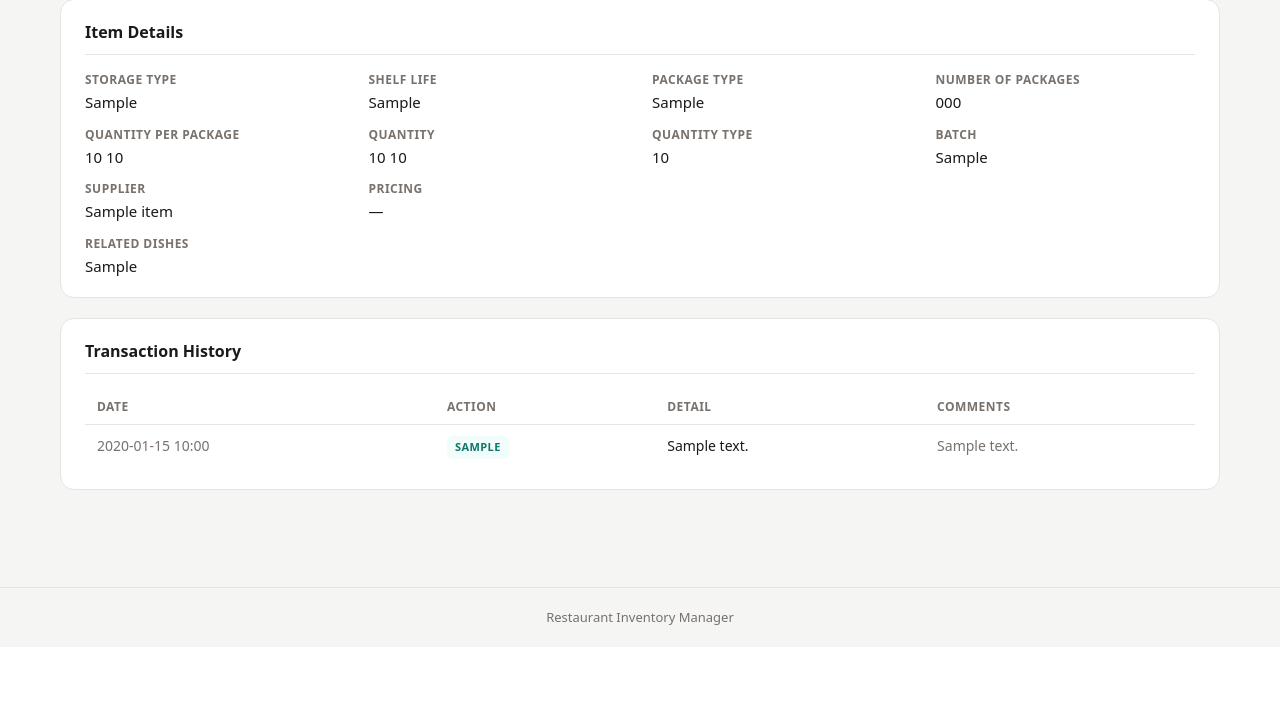
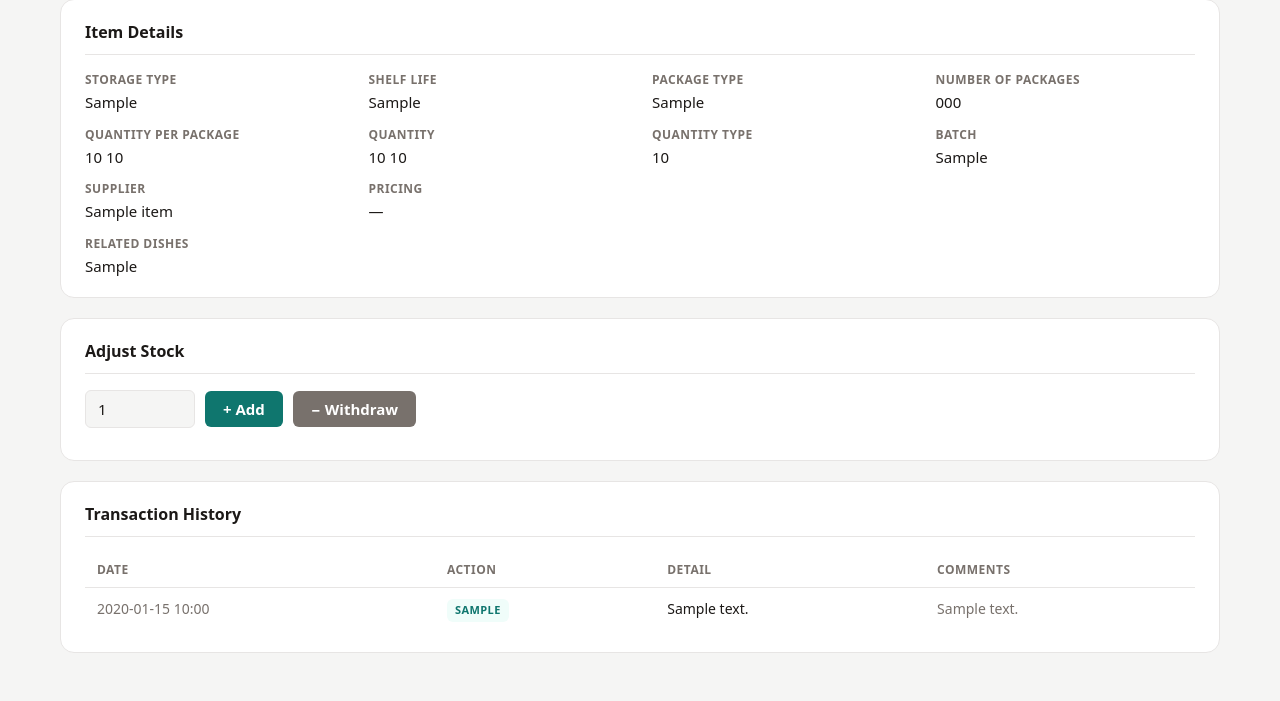
Before and after one commit to Eric-936/inventory-manager, a FastAPI app: template app/templates/detail.html in a window 1280 px wide. Shown: the part 153-854 px from the top of the page. Before the commit the page ends 778 px from the top, so only its background shows below. Run offline with FastAPI, Linux system fonts and the light colour scheme; the template is opened without the code that fills it: most values are stand-ins (such as "Sample title", 1, 10 or a date in 2020).

Commit message:
Move stock controls from homepage cards to item detail page
- Remove inline [-][1][+] stock controls and JS from index.html
- Add dedicated "Adjust Stock" section with Add/Withdraw buttons to detail.html
- Fix banner-to-image gap on urgency cards

Co-Authored-By: Claude Sonnet 4.6 <noreply@anthropic.com>

```diff
--- a/app/templates/detail.html
+++ b/app/templates/detail.html
@@ -28,7 +28,7 @@
     </div>
     <div class="detail-row">
       <dt class="detail-label">Number of packages</dt>
-      <dd class="detail-value">{{ item.number_of_packages if item.number_of_packages is not none else '—' }}</dd>
+      <dd class="detail-value" id="pkg-display">{{ item.number_of_packages if item.number_of_packages is not none else '—' }}</dd>
     </div>
     <div class="detail-row">
       <dt class="detail-label">Quantity per package</dt>
@@ -68,6 +68,20 @@
   </dl>
 </section>
 
+{# ── Stock control ── #}
+<section class="detail-section"
+         data-item-id="{{ item.item_id }}"
+         data-packages="{{ item.number_of_packages if item.number_of_packages is not none else 0 }}"
+         id="stock-control">
+  <h2 class="section-title">Adjust Stock</h2>
+  <div class="stock-row">
+    <input class="qty-input" id="adj-amount" type="number" min="1" value="1" placeholder="Qty" />
+    <button class="btn btn-add" type="button" id="btn-add">+ Add</button>
+    <button class="btn btn-withdraw" type="button" id="btn-withdraw">− Withdraw</button>
+  </div>
+  <div class="stock-msg" id="stock-msg" aria-live="polite"></div>
+</section>
+
 {# ── Transaction history ── #}
 <section class="detail-section">
   <h2 class="section-title">Transaction History</h2>
@@ -99,5 +113,61 @@
   {% endif %}
 </section>
 
+<script>
+  const section   = document.getElementById('stock-control');
+  const itemId    = section.dataset.itemId;
+  const amountEl  = document.getElementById('adj-amount');
+  const msgEl     = document.getElementById('stock-msg');
+  let currentPkgs = parseInt(section.dataset.packages, 10) || 0;
+
+  document.getElementById('btn-add').addEventListener('click', () => adjustStock(1));
+  document.getElementById('btn-withdraw').addEventListener('click', () => adjustStock(-1));
+
+  async function adjustStock(delta) {
+    const amount = parseInt(amountEl.value, 10);
+    if (!amount || amount < 1) return;
+
+    const newPkgs = currentPkgs + delta * amount;
+    if (newPkgs < 0) { showMsg('Not enough stock', 'error'); return; }
+
+    const buttons = section.querySelectorAll('.btn');
+    buttons.forEach(b => b.disabled = true);
+
+    try {
+      const res = await fetch(`/api/inventory/${itemId}`, {
+        method: 'PUT',
+        headers: { 'Content-Type': 'application/json' },
+        body: JSON.stringify({ number_of_packages: newPkgs }),
+      });
+      if (!res.ok) throw new Error();
+      const data = await res.json();
+
+      currentPkgs = newPkgs;
+
+      const pkgDisplay = document.getElementById('pkg-display');
+      if (pkgDisplay) pkgDisplay.textContent = newPkgs;
+
+      const qtyDisplay = document.getElementById('current-qty-display');
+      if (qtyDisplay && data.quantity != null) {
+        const q = Math.round(data.quantity * 1e6) / 1e6;
+        const qStr = q === Math.floor(q) ? Math.floor(q) : q;
+        qtyDisplay.textContent = `${qStr} {{ item.quantity_type }}`;
+      }
+
+      showMsg(delta > 0 ? `+${amount} package(s) added` : `−${amount} package(s) removed`, 'ok');
+    } catch {
+      showMsg('Update failed', 'error');
+    } finally {
+      buttons.forEach(b => b.disabled = false);
+    }
+  }
+
+  function showMsg(text, type) {
+    msgEl.textContent = text;
+    msgEl.className = `stock-msg stock-msg--${type}`;
+    clearTimeout(msgEl._timer);
+    msgEl._timer = setTimeout(() => { msgEl.textContent = ''; msgEl.className = 'stock-msg'; }, 2500);
+  }
+</script>
 
 {% endblock %}
```
Also changed, not shown: app/templates/index.html (+2 -70 lines).
